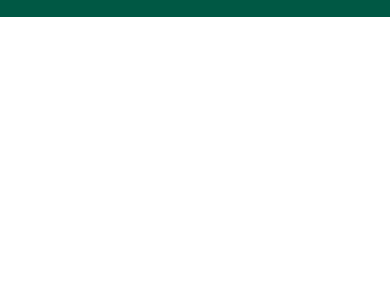
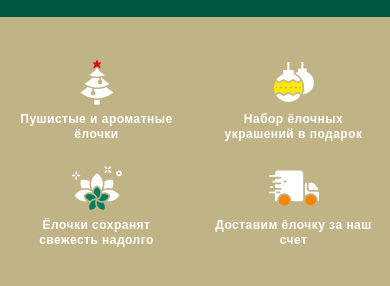
Before and after one commit to SoullessSoldier/meschool-js_constructor-store, a plain HTML site: page index.html in a window 390 px wide. Shown: the part 702-988 px from the top of the page. Before the commit the page ends 844 px from the top, so only its background shows below. Drawn offline with Linux system fonts and the light colour scheme.

Commit message:
add Day 3 - features block & adaptive

```diff
--- a/css/default.css
+++ b/css/default.css
@@ -17,9 +17,15 @@
     --main-bg-color: #005844;
     --second-bg-color: #c0b487;
     --trigger-color: #e6ab39;
+    --url-features-one: url("../img/christmas-tree.svg");
+    --url-features-two: url("../img/christmas-decorations.svg");
+    --url-features-three: url("../img/flowers.svg");
+    --url-features-four: url("../img/delivery-truck.svg");
+}
+
+html{
     box-sizing: border-box;
 }
-
 
 *, *::before, *::after {
     box-sizing: inherit;
@@ -79,6 +85,18 @@ button{
     display: none;
 }
 
+.visually-hidden{
+    position: absolute;
+    clip: rect(1px 1px 1px 1px);
+    clip: rect(1px, 1px, 1px, 1px);
+    padding: 0;
+    margin: 0;
+    border: none;
+    height: 1px;
+    width: 1px;
+    overflow: hidden;
+}
+
 @media (max-width: 1440px){
 
 }
--- /dev/null
+++ b/css/features.css
@@ -0,0 +1,83 @@
+.features{
+    background-color: var(--second-bg-color);
+    padding: 40px 0;
+    color: var(--main-color);
+}
+
+.features__list{
+    display: flex;
+    align-items: center;
+    justify-content: space-between;
+    gap: 30px;
+}
+.features__item{
+    flex-basis: 236px;
+    padding-top: 115px;
+    text-align: center;
+    font-weight: 700;
+    font-size: 18px;
+    line-height: 130%;
+    letter-spacing: 0.04em;
+    background-position: center top;
+    background-repeat: no-repeat;
+    background-size: 100px;
+}
+
+.features__item_one{
+    background-image: var(--url-features-one);
+}
+.features__item_two{
+    background-image: var(--url-features-two);
+}
+.features__item_three{
+    background-image: var(--url-features-three);
+}
+.features__item_four{
+    background-image: var(--url-features-four);
+}
+
+
+
+@media (max-width: 1200px){
+    .features__item{
+        flex-basis: 190px;
+        font-size: 16px;
+        background-size: 80px;
+        padding-top: 90px;
+    }
+}
+
+@media (max-width: 1000px){
+    .features__list{
+        gap: 14px;
+    }
+    .features__item{
+        flex-basis: 162px;
+        font-size: 14px;
+        background-size: 60px;
+        padding-top: 70px;
+    }
+}
+
+@media (max-width: 760px){
+    .features__list{
+        flex-wrap: wrap;
+        justify-content: space-around;
+        gap: 20px 50px;
+    }
+    .features__item{
+        flex-basis: 200px;
+    }
+}
+
+@media (max-width: 580px){
+    .features__list{
+        gap: 20px 24px;
+    }
+    .features__item{
+        flex-basis: 46%;
+        font-size: 12px;
+        background-size: 50px;
+        padding-top: 55px;
+    }
+}
--- a/css/index.css
+++ b/css/index.css
@@ -4,3 +4,4 @@
 @import "burger.css";
 @import "logo.css";
 @import "hero.css";
+@import "features.css";
--- a/index.html
+++ b/index.html
@@ -63,7 +63,13 @@
         </section>
         <section class="features">
             <div class="container">
-
+                <h2 class="visually-hidden">Преимущества</h2>
+                <ul class="features__list">
+                    <li class="features__item features__item_one">Пушистые и ароматные ёлочки</li>
+                    <li class="features__item features__item_two">Набор ёлочных украшений в подарок</li>
+                    <li class="features__item features__item_three">Ёлочки сохранят свежесть надолго</li>
+                    <li class="features__item features__item_four">Доставим ёлочку за наш счет</li>
+                </ul>
             </div>
         </section>
         <section class="product" id="one">
```
Also changed, not shown: 1 other file.
